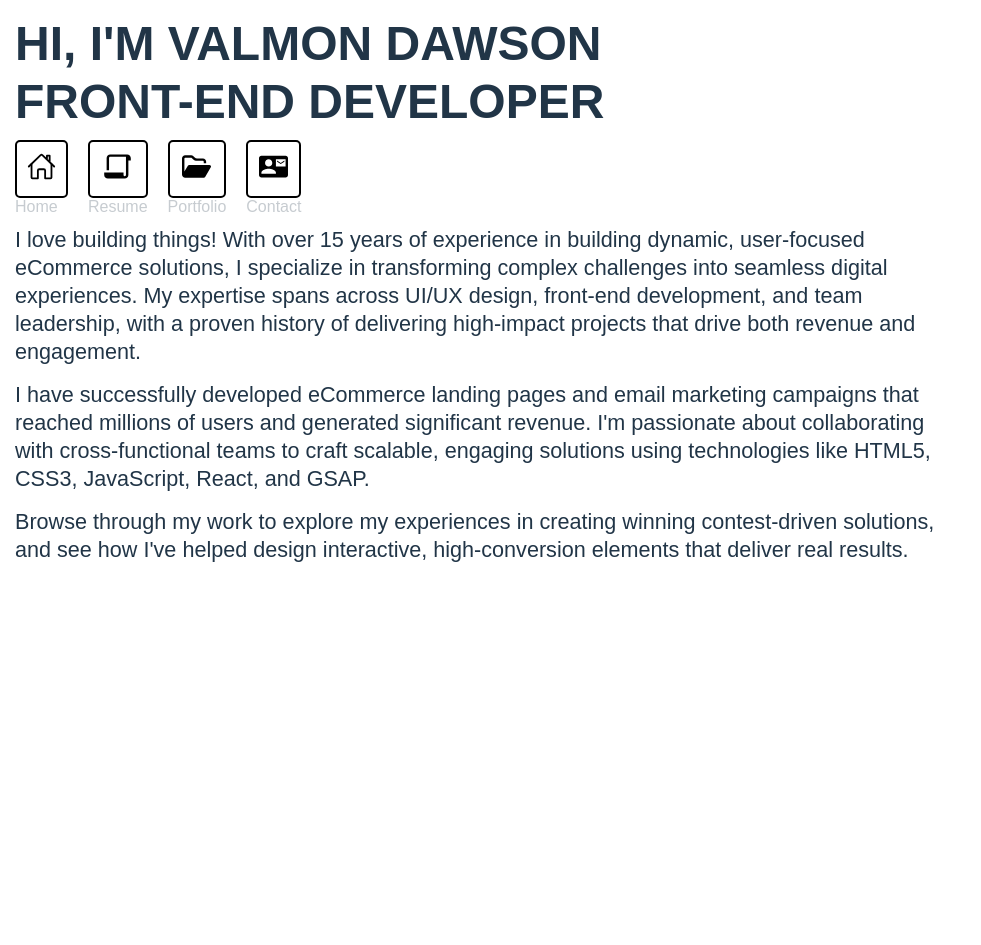
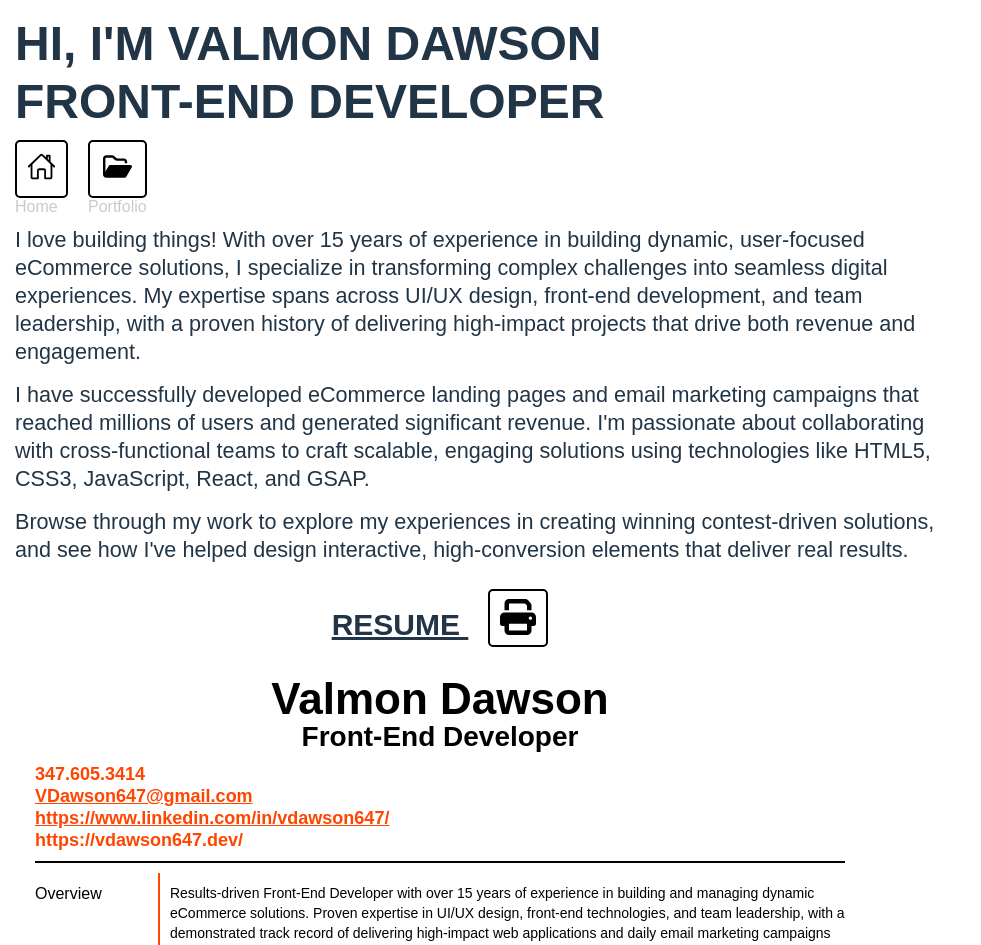
Before and after one commit to VDawson1181/Portfolio_Site_V2, a React (Vite) app: page / in a window 1280 px wide. Shown: the top 945 px of the page, without its empty margins (0-981 px from the left). Before the commit the page ends 830 px from the top, so only its background shows below. Built offline with nearby package versions, Linux system fonts and the light colour scheme; a web font is replaced by a local one.

Commit message:
changed nav to 2 links, moved the modal buttons on the portfolio, unified the box shadow color on the animated links

```diff
--- a/components/Modal/modal.css
+++ b/components/Modal/modal.css
@@ -4,12 +4,15 @@
     height: 90vh;
     top: 0;
     margin: 20px auto;
-    padding: 20px;
+    padding: 40px 20px 20px;
     border: 1px solid #999;
     /* border-radius: 15px; */
     overflow: scroll;
 
     & button{
+        position: absolute;
+        top: 0;
+
         background-color: rgb(255, 255, 255);
         color: #000;
         font-size: 15px;
@@ -29,6 +32,14 @@
         transition: all 500ms cubic-bezier(0.420, 0.000, 0.580, 1.000); /* ease-in-out */
         transition-timing-function: cubic-bezier(0.420, 0.000, 0.580, 1.000); /* ease-in-out */
         box-shadow: 0px 0px 0px hsl(0,0%,0%,1);
+
+        &:first-of-type{
+            right: 170px;
+        }
+
+        &:last-of-type{
+            right: 0px;
+        }
 
         &:hover{
           box-shadow: 6px -6px 0px rgba(85,63,251,1);;
--- a/components/Navbar/Navbar.css
+++ b/components/Navbar/Navbar.css
@@ -37,7 +37,8 @@ ul.infoRundown{
         }
 
         &:hover{
-          box-shadow: 6px -6px 0px hsl(0, 0%, 100%);
+          box-shadow: 6px -6px 0px rgba(85,63,251,1);
+
           /* transform: scale(1.1); */
 
           p:last-of-type{
--- a/components/Navbar/Navbar.jsx
+++ b/components/Navbar/Navbar.jsx
@@ -21,13 +21,13 @@ const Navbar = (props) => {
           </p>
           <p>Home</p>
         </li>
-        <li onClick={props.resumeClick}>
+        {/* <li onClick={props.resumeClick}>
           <p>
-            {/* <a href={vdResume} download="VDawson_Resume"><RiFilePaper2Line /></a> */}
+            <a href={vdResume} download="VDawson_Resume"><RiFilePaper2Line /></a>
             <RiFilePaper2Line />
           </p>
           <p>Resume</p>
-        </li>
+        </li> */}
         <li onClick={props.portfolioClick}>
           <p>
             {/* <a onClick={() => handleToggle()}><FaRegFolderOpen /></a> */}
@@ -35,13 +35,13 @@ const Navbar = (props) => {
           </p>
           <p>Portfolio</p>
         </li>
-        <li onClick={props.contactMeClick}>
+        {/* <li onClick={props.contactMeClick}>
           <p>
-            {/* <a href="mailto:VDawson647@gmail.com"><MdContactMail /></a> */}
+            <a href="mailto:VDawson647@gmail.com"><MdContactMail /></a>
             <MdContactMail />
           </p>
           <p>Contact</p>
-        </li>
+        </li> */}
       </ul>
     </>
   )
--- a/components/Resume/Resume.jsx
+++ b/components/Resume/Resume.jsx
@@ -18,7 +18,8 @@ const Resume = () => {
                     <h1>Valmon Dawson</h1>
                     <h2>Front-End Developer</h2>
                     <h3>347.605.3414</h3>
-                    <h3>VDawson647@gmail.com</h3>
+                    <h3><a href="mailto:VDawson647@gmail.com">VDawson647@gmail.com</a></h3>
+                    <h3><a href="https://www.linkedin.com/in/vdawson647/"  target="_blank">https://www.linkedin.com/in/vdawson647/</a></h3>
                     <h3>https://vdawson647.dev/</h3>
                 </div>
                 <div className="resumeOverview resumeContainer">
--- a/components/Resume/resume.css
+++ b/components/Resume/resume.css
@@ -47,7 +47,7 @@
             box-shadow: 0px 0px 0px hsl(0,0%,0%,1);
 
             &:hover{
-            box-shadow: 6px -6px 0px rgb(255, 255, 255);;
+            box-shadow: 6px -6px 0px rgba(85,63,251,1);
             /* transform: scale(1.1); */
             }
         }
@@ -79,9 +79,13 @@
                 text-align: center;
             }
             h3{
-                font-size: 20px;
-                line-height: 24px;
+                font-size: 18px;
+                line-height: 22px;
                 color: orangered;
+
+                & a{
+                    color: orangered;
+                }
             }
         }
 
@@ -230,8 +234,8 @@
                 margin-bottom: 10px;
 
                 h1{
-                    font-size: 40px;
-                    line-height: 40px;
+                    font-size: 36px;
+                    line-height: 36px;
                     font-weight: bold;
                     text-align: center;
                 }
@@ -244,9 +248,13 @@
                 }
 
                 h3 {
-                    font-size: 20px;
-                    line-height: 24px;
+                    font-size: 18px;
+                    line-height: 22px;
                     color: orangered;
+
+                    & a{
+                        color: orangered;
+                    }
                 }
             }
 
--- a/src/App.jsx
+++ b/src/App.jsx
@@ -28,8 +28,8 @@ function App() {
   // }
 
     const [mainVisible, setMainVisible] = useState(true)
+    const [resumeVisible, setResumeVisible] = useState(true)
     const [portfolioVisible, setportfolioVisible] = useState(false)
-    const [resumeVisible, setResumeVisible] = useState(false)
     const [contactMeVisible, setContactMeVisible] = useState(false)
 
   function setAllHidden(){
@@ -43,6 +43,12 @@ function App() {
     e.stopPropagation();
     setAllHidden()
     setMainVisible(true)
+    setResumeVisible(true)
+  }
+  const handleResumeClick = (e) => {
+    e.stopPropagation();
+    setAllHidden()
+    setResumeVisible(true)
   }
 
   const handlePortfolioClick = (e) => {
@@ -51,11 +57,6 @@ function App() {
     setportfolioVisible(true)
   }
 
-  const handleResumeClick = (e) => {
-    e.stopPropagation();
-    setAllHidden()
-    setResumeVisible(true)
-  }
 
   const handleContactMeClick = (e) => {
     e.stopPropagation();
@@ -75,6 +76,7 @@ function App() {
         </div>
 
         <div className="navbar">
+          {/* <Navbar mainVisible={handleMainClick} resumeClick={handleResumeClick} portfolioClick={handlePortfolioClick} contactMeClick={handleContactMeClick}/> */}
           <Navbar mainVisible={handleMainClick} resumeClick={handleResumeClick} portfolioClick={handlePortfolioClick} contactMeClick={handleContactMeClick}/>
         </div>
 
--- a/src/Card.jsx
+++ b/src/Card.jsx
@@ -28,13 +28,13 @@ function Card({category, items}){
     //     </div>)
 
 
-    // const cardModal = items.map((item, index) => <div key={index} className="cardFocus">
-    //     <h2 className="card-title">{item.name}</h2>
-    //     <p>{item.descrip}</p>
-    //     <ul className="images">
-    //         <li><img className="card-image" src={item.image} alt="Image" loading="lazy"/></li>
-    //     </ul>
-    // </div>)
+    const cardModal = items.map((item, index) => <div key={index} className="cardFocus">
+        <h2 className="card-title">{item.name}</h2>
+        <p>{item.descrip}</p>
+        <ul className="images">
+            <li><img className="card-image" src={item.image} alt="Image" loading="lazy"/></li>
+        </ul>
+    </div>)
 
     const cards = items.map((item, index) => <div key={index} className={item.isValid ? "card cardValid" : "card cardInvalid"}>
                 <div className="cardContent">
```
